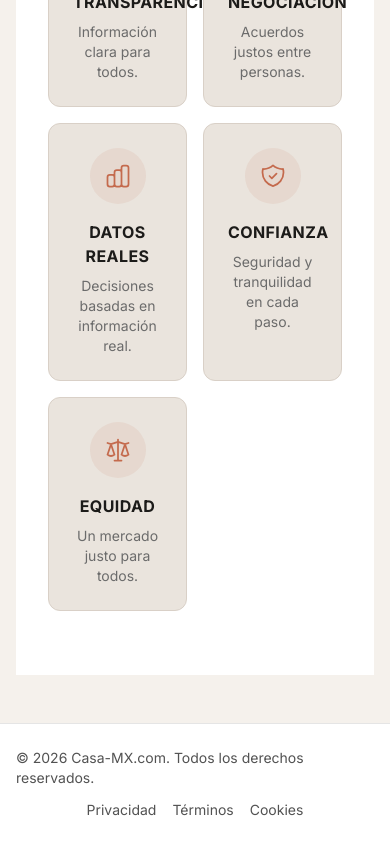
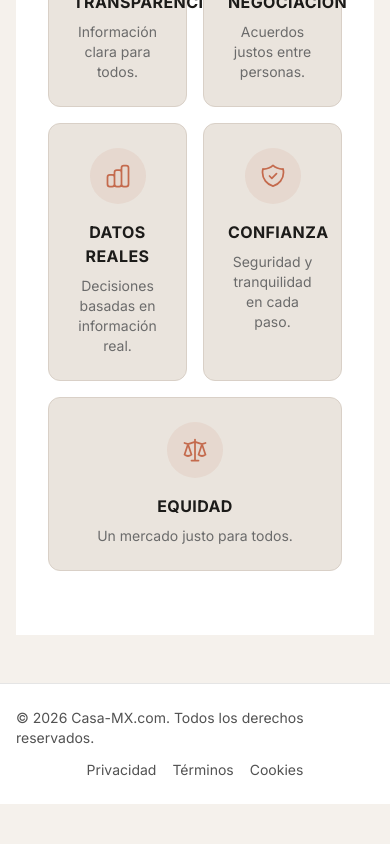
Before and after one commit to AyyJayyC/CASA-MX, a Next.js app: page / in a window 390 px wide. Shown: the part 854-1698 px from the top of the page. After the commit the page ends 1658 px from the top, so only its background shows below. Built offline with nearby package versions, Linux system fonts and the light colour scheme; no server answers.

Commit message:
Fix value cards alignment: 5th card spans 2 cols on mobile

```diff
--- a/app/page.js
+++ b/app/page.js
@@ -1,8 +1,8 @@
 import HomepageCarousel from '@/components/HomepageCarousel.jsx';
 
-function ValueCard({ icon, title, description }) {
+function ValueCard({ icon, title, description, className = '' }) {
   return (
-    <div className="text-center p-6 bg-sand-100 dark:bg-ink/50 rounded-xl border border-sand-200 dark:border-slate-700/30 hover:shadow-md transition-shadow">
+    <div className={`text-center p-6 bg-sand-100 dark:bg-ink/50 rounded-xl border border-sand-200 dark:border-slate-700/30 hover:shadow-md transition-shadow ${className}`}>
       <div className="inline-flex items-center justify-center w-14 h-14 bg-clay/10 rounded-full mb-4">
         <svg className="w-7 h-7 text-clay" fill="none" stroke="currentColor" viewBox="0 0 24 24">
           {icon}
@@ -42,7 +42,7 @@ export default function Home() {
             <ValueCard icon={ICONS.negociacion} title="Negociación" description="Acuerdos justos entre personas." />
             <ValueCard icon={ICONS.datos} title="Datos reales" description="Decisiones basadas en información real." />
             <ValueCard icon={ICONS.confianza} title="Confianza" description="Seguridad y tranquilidad en cada paso." />
-            <ValueCard icon={ICONS.equidad} title="Equidad" description="Un mercado justo para todos." />
+            <ValueCard icon={ICONS.equidad} title="Equidad" description="Un mercado justo para todos." className="col-span-2 lg:col-span-1" />
           </div>
         </div>
       </section>
```
